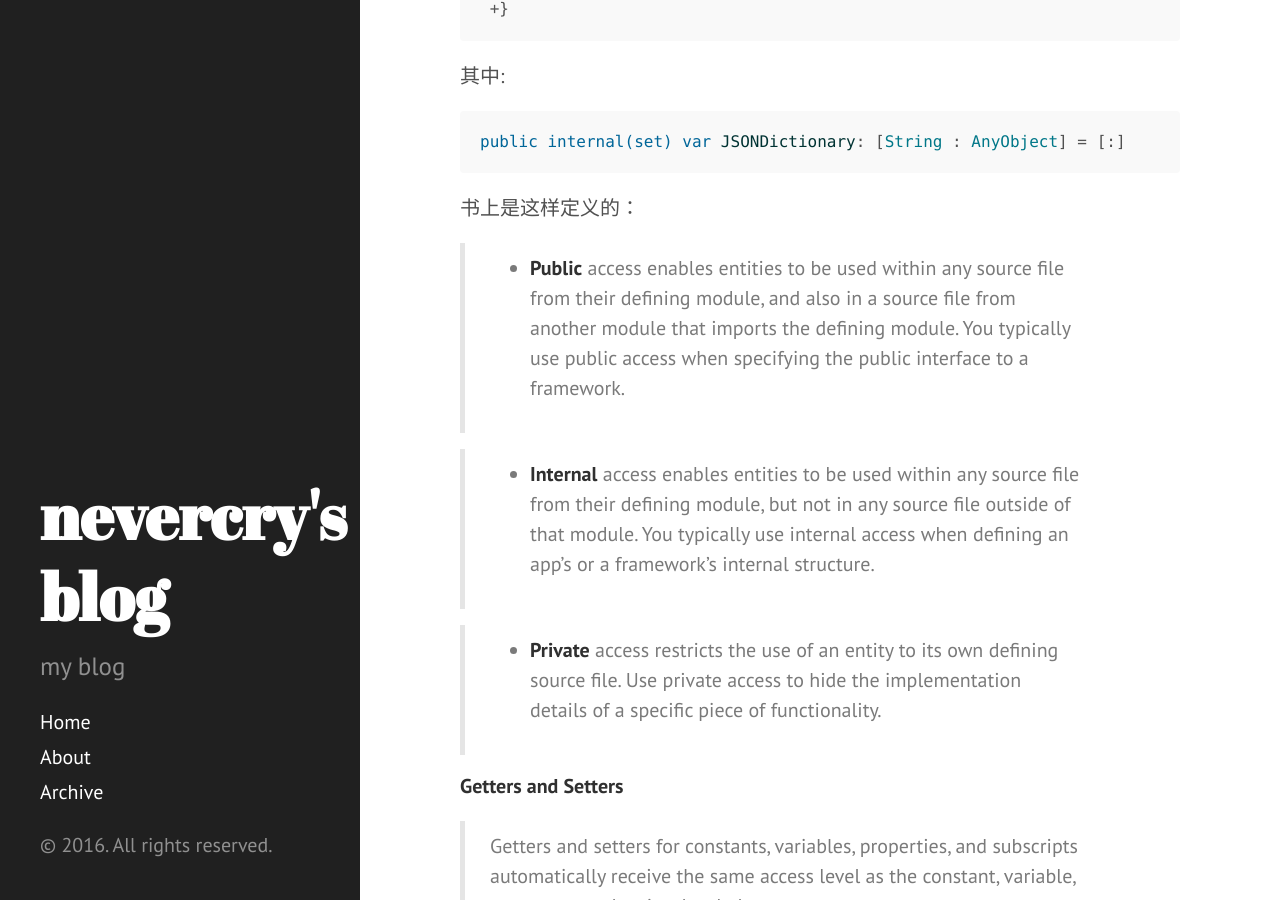
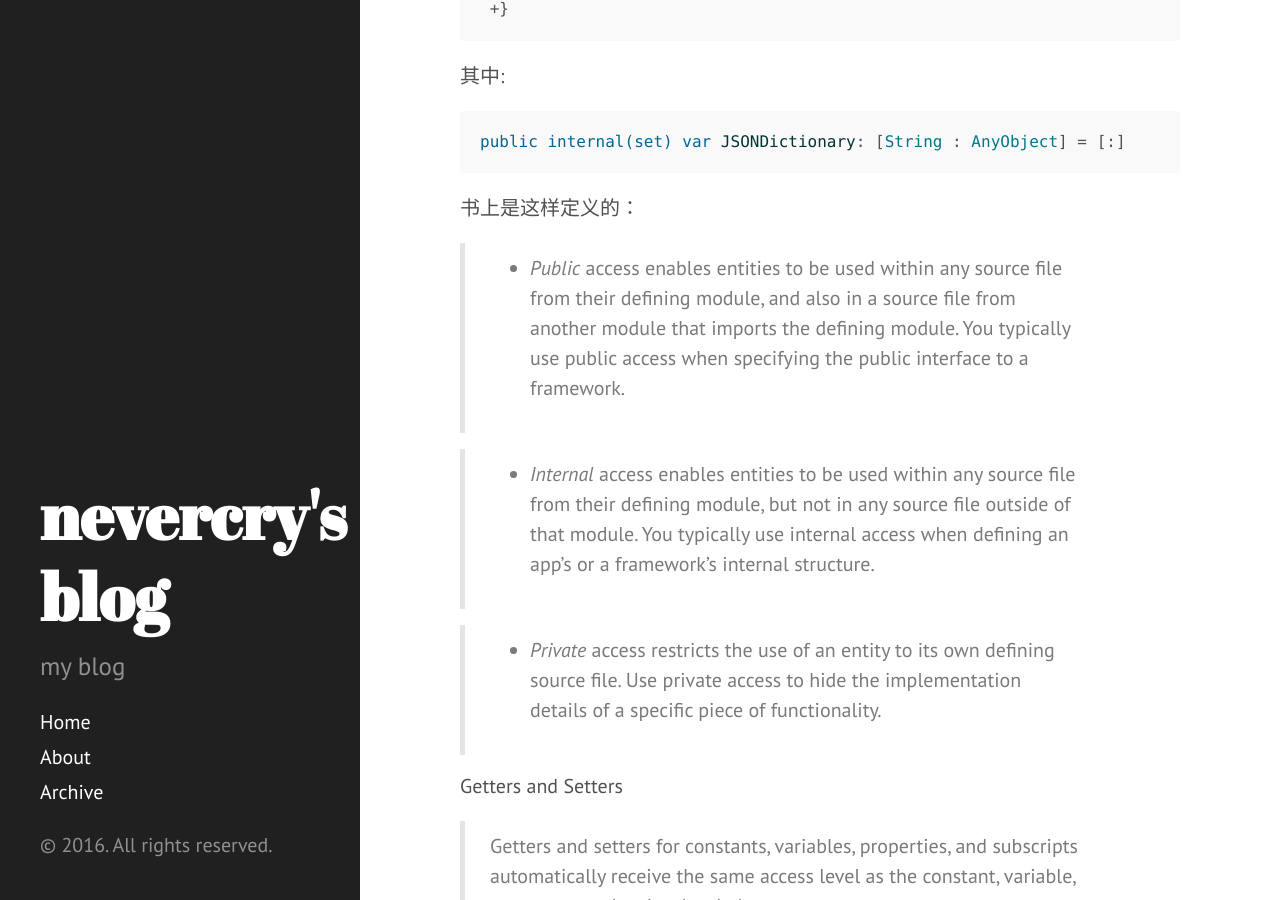
Before and after one commit to nevercry/nevercry.github.io, a Jekyll site: the page built from _posts/2016-03-20-Swfit-Learning-Notes.md, in a window 1280 px wide and 900 px high, scrolled down 640 px. Built offline with Jekyll 4.4.1, drawn with Linux system fonts in a browser that asks for light colours; Markdown is read by kramdown in place of the engine named in the settings; comment, search, counter and statistics services are not loaded.

````diff
--- a/_posts/2016-03-20-Swfit-Learning-Notes.md
+++ b/_posts/2016-03-20-Swfit-Learning-Notes.md
@@ -25,22 +25,20 @@ comments: true
  +}
 ```
 
-
 其中:
-
 ```swift
 public internal(set) var JSONDictionary: [String : AnyObject] = [:]
 ```
 
 书上是这样定义的：
 
->+ **Public** access enables entities to be used within any source file from their defining module, and also in a source file from another module that imports the defining module. You typically use public access when specifying the public interface to a framework.
+>+ *Public* access enables entities to be used within any source file from their defining module, and also in a source file from another module that imports the defining module. You typically use public access when specifying the public interface to a framework.
 
->+ **Internal** access enables entities to be used within any source file from their defining module, but not in any source file outside of that module. You typically use internal access when defining an app’s or a framework’s internal structure.
+>+ *Internal* access enables entities to be used within any source file from their defining module, but not in any source file outside of that module. You typically use internal access when defining an app’s or a framework’s internal structure.
 
->+ **Private** access restricts the use of an entity to its own defining source file. Use private access to hide the implementation details of a specific piece of functionality.
+>+ *Private* access restricts the use of an entity to its own defining source file. Use private access to hide the implementation details of a specific piece of functionality.
 
-**Getters and Setters**
+Getters and Setters
 
 >Getters and setters for constants, variables, properties, and subscripts automatically receive the same access level as the constant, variable, property, or subscript they belong to.
 
````
